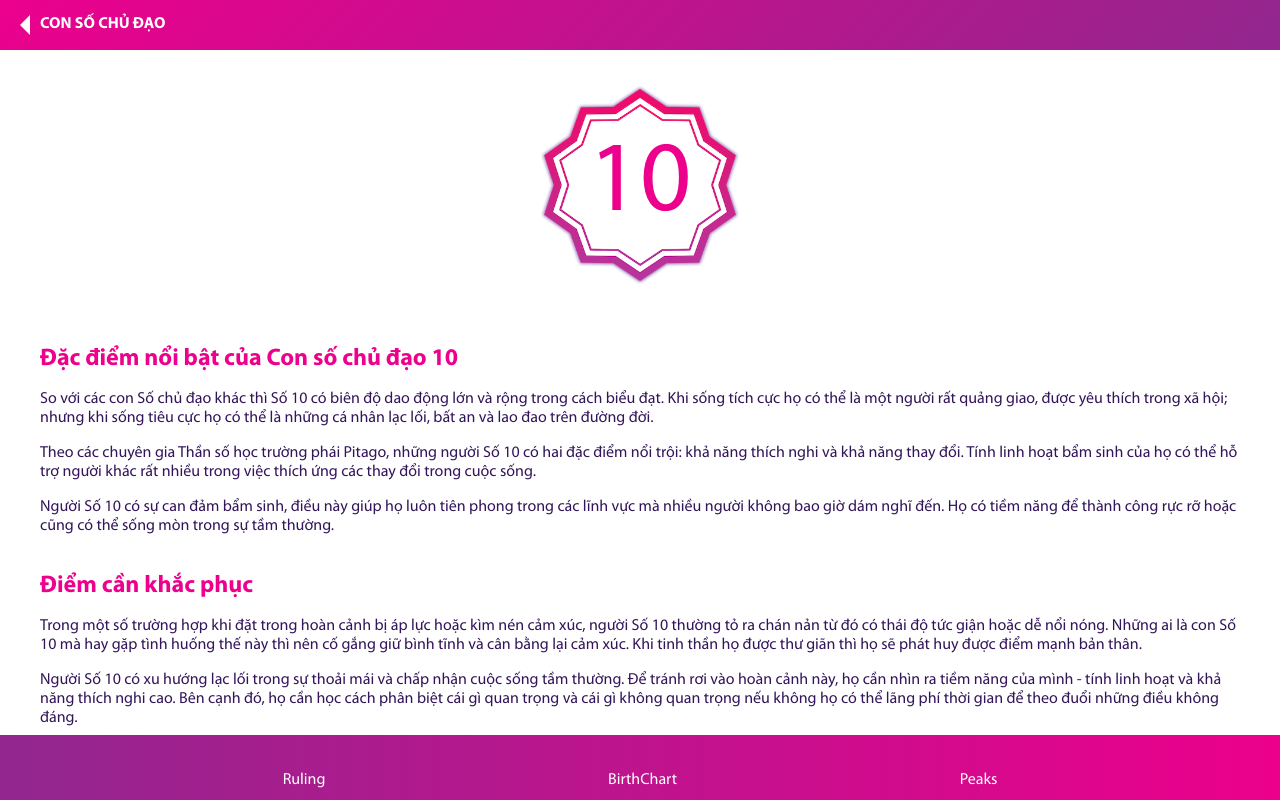
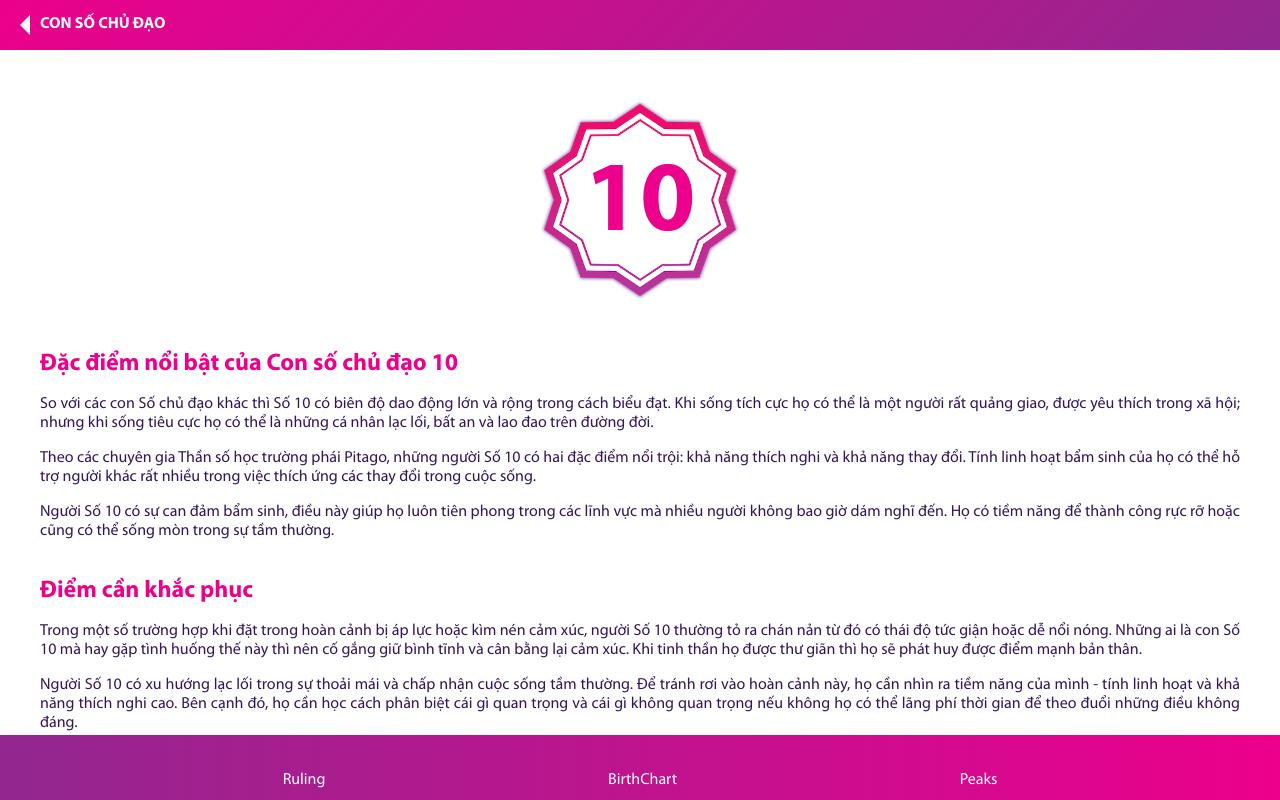
Before and after one commit to hailduong/numerology, a Next.js app: page /ruling-number in a window 1280 px wide. Shown: the top 800 px of the page. Built offline with nearby package versions, Linux system fonts and the light colour scheme.

Commit message:
feat: Finetune the ruling number page

```diff
--- a/component/BirthChart/index.tsx
+++ b/component/BirthChart/index.tsx
@@ -13,11 +13,11 @@ const BirthChartComponent = () => {
     for (let i = 1; i < 10; i++) {
         numberForUI[i] = i.toString().repeat(dateNumbers[i])
     }
-    console.log('numberForUI', numberForUI)
+
     let explanationNumbers = [
         {
-            title: 'abc',
-            meaning: 'abc'
+            title: '',
+            meaning: ''
         }
     ]
 
--- a/component/RulingNumber/RulingNumber.module.css
+++ b/component/RulingNumber/RulingNumber.module.css
@@ -1,3 +1,10 @@
+.pageWrapper{
+    height: 100vh;
+    padding: 50px 40px 65px;
+    overflow: auto;
+}
+
+
 .rulTitle {
     color: white;
     background: rgb(236,0,140);
@@ -15,7 +22,7 @@
     display: flex;
     justify-content: center;
     align-items: center;
-    margin-top: 85px;
+    margin-top: 50px;
     z-index: -1;
 }
 
@@ -30,13 +37,15 @@
 .rulNumber {
     font-size: 100px;
     color: #ec008c;
+    font-weight: 700;
     position: absolute;
+    top: 45px;
 }
 
 .rulExplain {
-    margin-top: 60px;
-    padding: 0 40px 0 40px;
+    margin-top: 50px;
     margin-bottom: 90px;
+    text-align: justify;
 }
 
 .rulNavigation {
--- a/component/RulingNumber/index.tsx
+++ b/component/RulingNumber/index.tsx
@@ -1,33 +1,35 @@
 import s from './RulingNumber.module.css'
-import {useAppSelector} from "../../store/hooks";
-import {useRouter} from "next/router";
+import {useAppSelector} from '../../store/hooks'
+import {useRouter} from 'next/router'
 import {RULING_NUMBER_MEANING} from '../../database/rulingNumber'
-import Image from "next/image";
+import Image from 'next/image'
 
 const RulingNumberComponent = () => {
     const rulingNumber = useAppSelector((state) => state.user.rulingNumber)
-
     const getRulingNumberMeaning = RULING_NUMBER_MEANING.find(({number}) => number === rulingNumber)?.meaning
 
     const router = useRouter()
+
+    /* Render */
     return (
         <main>
             <header className={s.rulTitle}>
                 <a onClick={() => {
                     router?.push('/')
                 }}>
-                    <div className={s.rulBack}> </div>
+                    <div className={s.rulBack}/>
                 </a>
                 <div>CON SỐ CHỦ ĐẠO</div>
             </header>
-            <div className={s.rulWrapper}>
-                <Image src={'/Star.png'} layout={"intrinsic"} width={200} height={200} className={s.rulContent}
-                       alt={''}/>
-                <div className={s.rulNumber}>{rulingNumber}</div>
+            <div className={s.pageWrapper}>
+                <div className={s.rulWrapper}>
+                    <Image src={'/Star.png'} layout={'intrinsic'} width={200} height={200} className={s.rulContent}
+                           alt={''}/>
+                    <div className={s.rulNumber}>{rulingNumber}</div>
 
+                </div>
+                <div className={s.rulExplain}>{getRulingNumberMeaning}</div>
             </div>
-            <div className={s.rulExplain}>{getRulingNumberMeaning}</div>
-
             <nav className={s.rulNavigation}>
                 <div>Ruling</div>
                 <a onClick={() => {
--- a/pages/ruling-number.tsx
+++ b/pages/ruling-number.tsx
@@ -1,9 +1,5 @@
 import RulingNumberComponent from "../component/RulingNumber";
 
-const RulingNumberPage = () => {
-    return (
-        <RulingNumberComponent/>
-    )
-}
+const RulingNumberPage = () => <RulingNumberComponent/>
 
 export default RulingNumberPage
```
